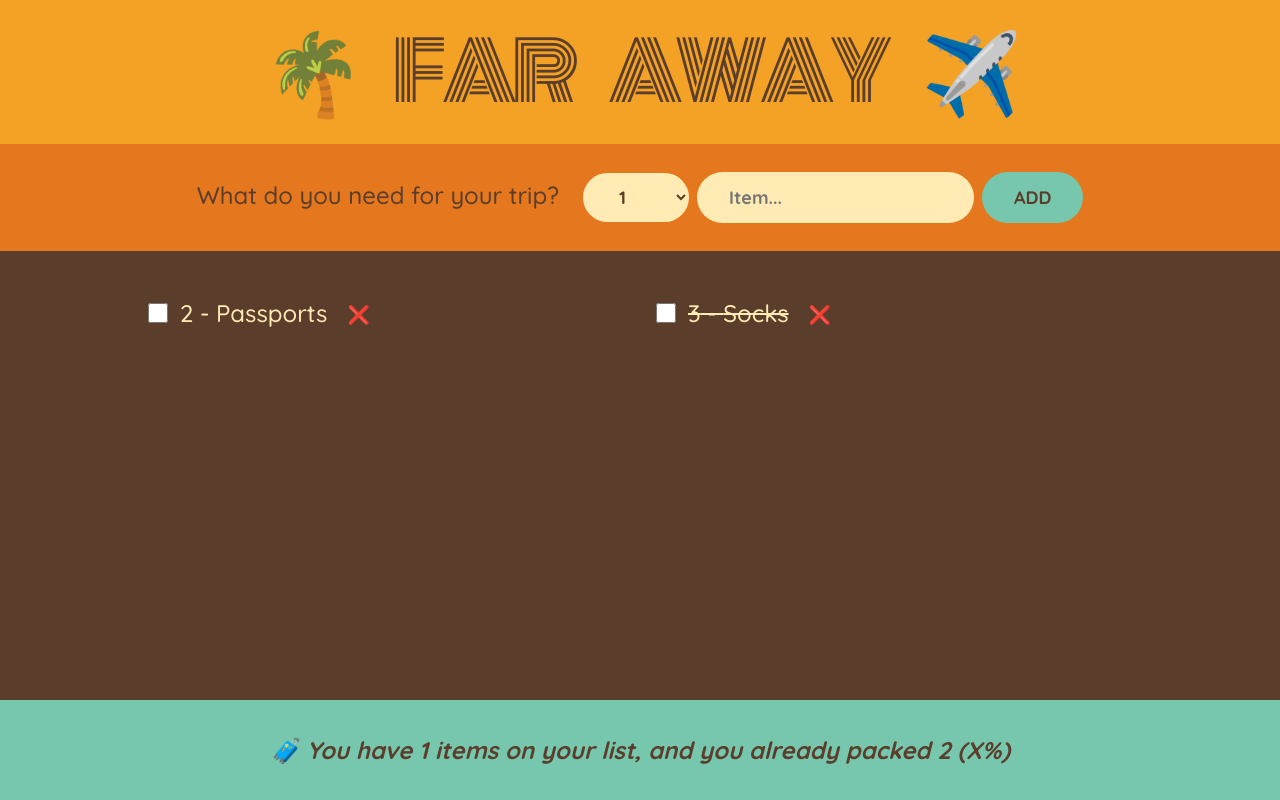
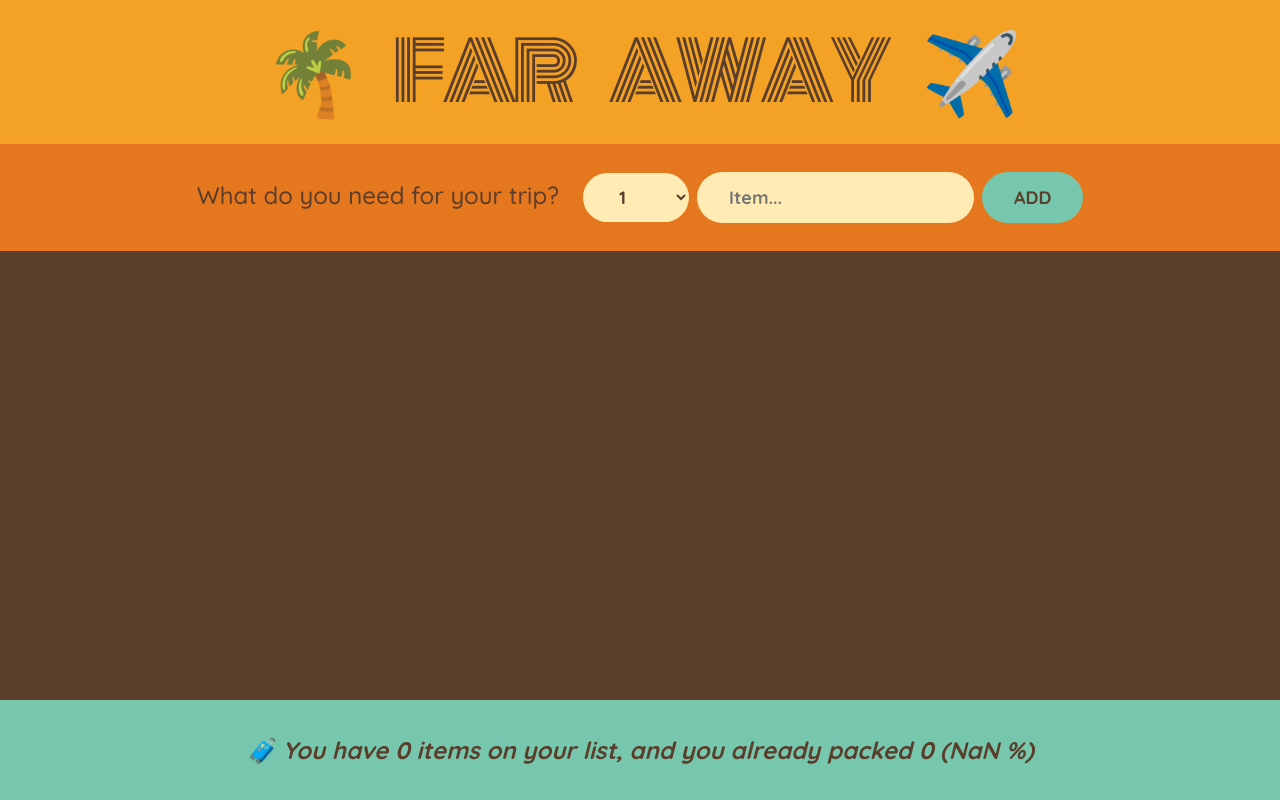
Before and after one commit to krooksoma/My-WebPage, a React (Create React App) app: page / in a window 1280 px wide. Built offline with nearby package versions, Linux system fonts and the light colour scheme.

Commit message:
added final functionalities for the single page Trip Planning application

```diff
--- a/src/App.js
+++ b/src/App.js
@@ -5,13 +5,26 @@ import Footer from "./components/Footer/Footer";
 import PackingList from "./components/PackingList/PackingList"
 
 function App() {
+  const [items, setItems] = useState([]);
 
+  function handleAddItems(item){
+    setItems((items) => [...items, item]);
+  }
+
+  function handleDeleteItem(id){
+    setItems(items.filter(item => item.id !== id));
+  }
+
+  function handleToggleItem(id){
+    setItems(item => items.map(
+      item => item.id === id ? {...item, packed: !item.packed}: item))
+  }
   return (
     <div className="app">
       <Logo/>
-      <Form/>
-      <PackingList />
-      <Footer />
+      <Form onAddItems={handleAddItems}/>
+      <PackingList items={items} onDeleteItem={handleDeleteItem} onToggleItem={handleToggleItem}/>
+      <Footer items={items}/>
     </div>
   );
 }
--- a/src/components/Footer/Footer.js
+++ b/src/components/Footer/Footer.js
@@ -2,13 +2,16 @@ import React from "react";
 import PropTypes from "prop-types";
 import styles from "./Footer.module.css";
 
-function Footer() {
-let numberOfItems = 1;
-let packedItems = 2;
+function Footer({items}) {
+  const totalItemsNumber = items.length;
+  let packedItems = items.filter((item) => item.packed ? items.length - 1: null);
+
+  let percentage = Math.round(100 * packedItems.length/totalItemsNumber);
+
 
   return (
     <footer className="stats">
-      <em>{`🧳 You have ${numberOfItems} items on your list, and you already packed ${packedItems} (X%)`}</em>
+            <em>{`🧳 You have ${totalItemsNumber} items on your list, and you already packed ${packedItems.length} (${percentage} %)`}</em>
     </footer>
   );
 }
--- a/src/components/Form/Form.js
+++ b/src/components/Form/Form.js
@@ -1,22 +1,31 @@
 import React from "react";
 import { useState } from "react";
 
-function Form() {
+function Form({onAddItems}) {
   const [description, setDescription] = useState("");
   const [quantity, setQuantity] = useState();
+
+
 
   function handleSubmit(e) {
     e.preventDefault();
 
-    const itemForm = {
+    if(!description) return;
+
+
+
+    const newItemForm = {
       id: crypto.randomUUID(),
       description,
       quantity,
       packed: false,
     };
-    console.log("form submitted values:");
-    console.log(itemForm);
+
+    onAddItems(newItemForm);
+
   }
+
+
 
   return (
     <form className="add-form" onSubmit={handleSubmit}>
@@ -35,6 +44,7 @@ function Form() {
         type="text"
         placeholder="Item..."
         value={description}
+        // needs to be passed through a function for it to work
         onChange={(e) => setDescription(e.target.value)}
       />
       <button>ADD</button>
--- a/src/components/Item/Item.js
+++ b/src/components/Item/Item.js
@@ -1,13 +1,15 @@
 import React from "react";
 
-function Item({ item }) {
+function Item({ item, onDeleteItem, onToggleItem }) {
   return (
     <li>
-      <input type="checkbox" id={item.id} value={item.description}></input>
+      <input type="checkbox" value={item.packed} id={item.id}
+       onChange={() => onToggleItem(item.id)}></input>
       <span style={item.packed ? {textDecoration:"line-through"}: {}}>
         {item.quantity} - {item.description}
       </span>
-      <button className="btn btn-danger">❌</button>
+      {/* {the event needs to be passed as a function} */}
+      <button className="btn btn-danger" onClick={() => onDeleteItem(item.id)}>❌</button>
     </li>
   );
 }
--- a/src/components/PackingList/PackingList.js
+++ b/src/components/PackingList/PackingList.js
@@ -1,14 +1,15 @@
-import React, { useState } from 'react';
+import React from 'react';
 import Item from '../Item/Item';
-import initialItems from "../../resources/data.js"
 
-function PackingList () {
+
+function PackingList ({items, onDeleteItem, onToggleItem}) {
 
    return (
     <div className="list" data-testid="PackingList">
       <ul>
-      {initialItems.map((X)=>
-        <Item item={X}/>
+      {items.map((X)=>
+        <Item item={X} key={X.id} onDeleteItem={onDeleteItem}
+        onToggleItem={onToggleItem}/>
       )}
       </ul>
     </div>
```
